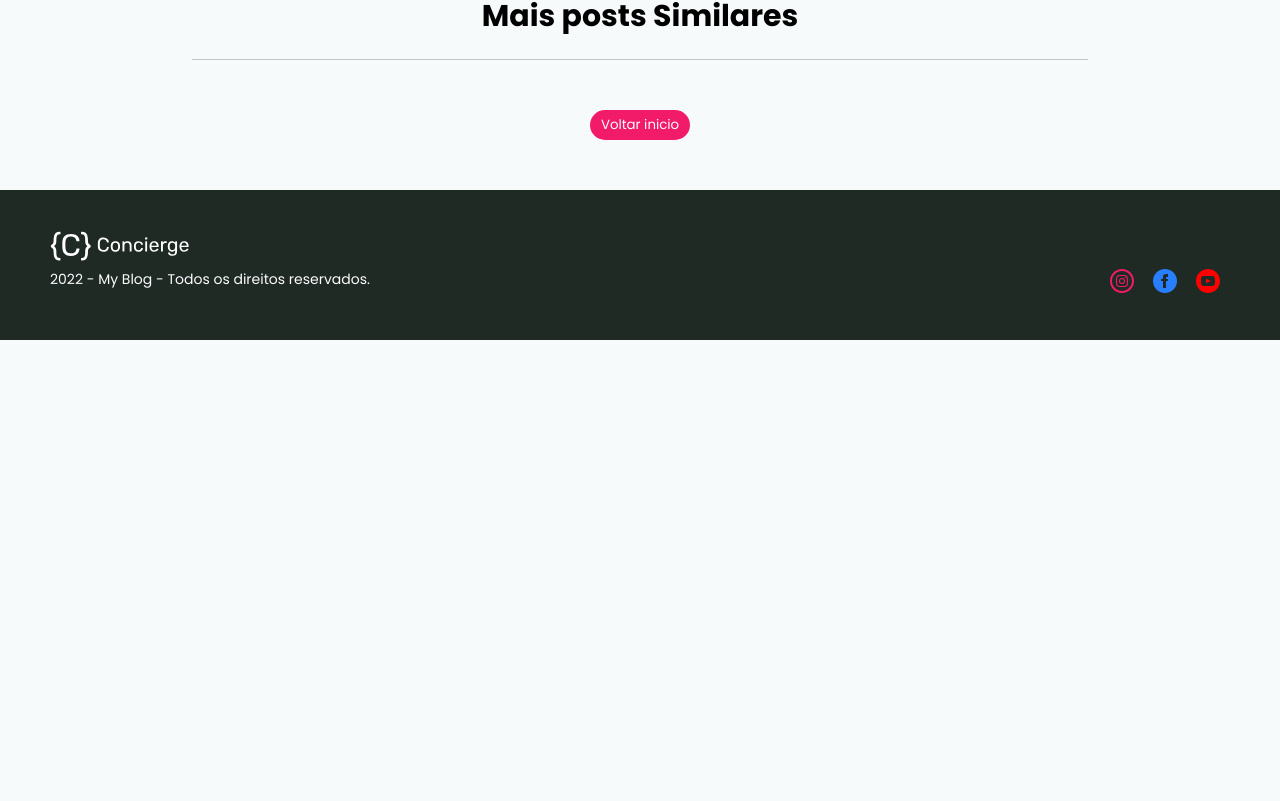
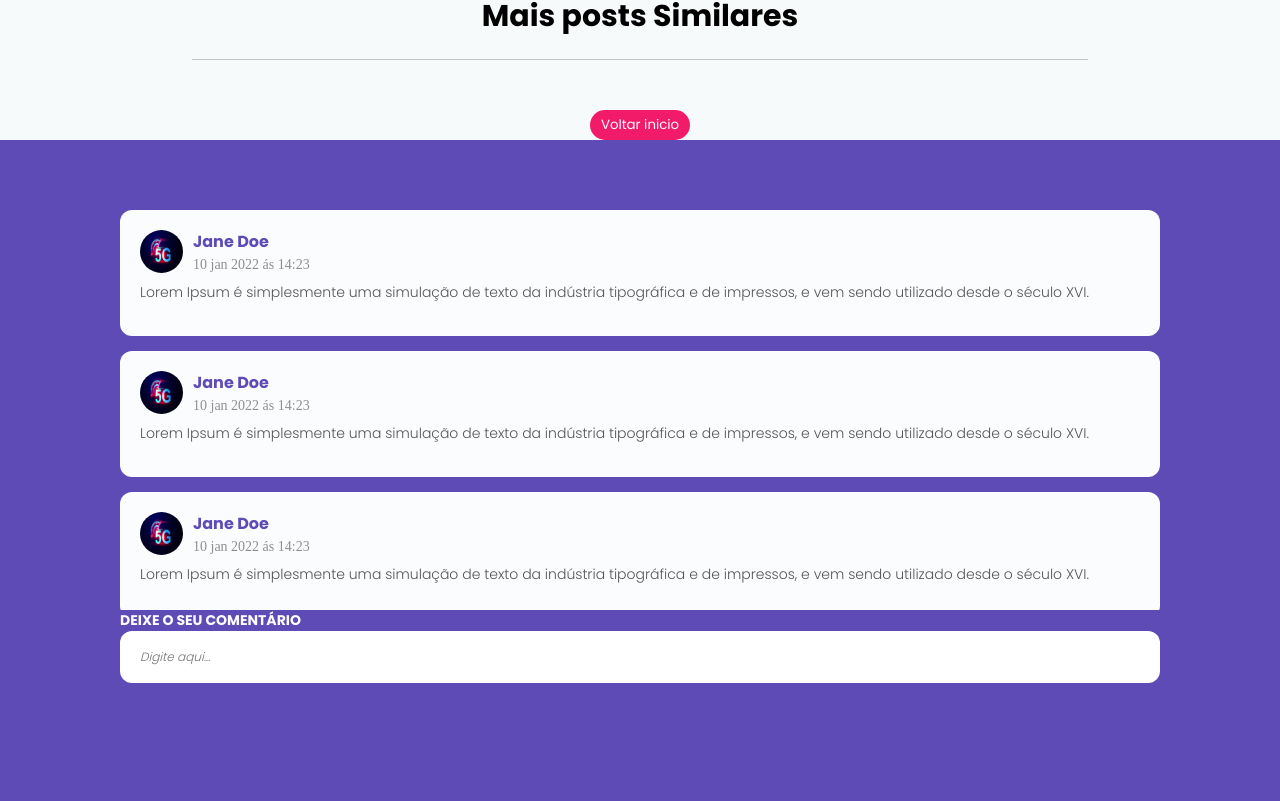
Before and after one commit to NandaPersa/concierge-blog, a React (Create React App) app: page /post in a window 1280 px wide. Shown: the part 1619-2420 px from the top of the page. Before the commit the page ends 1959 px from the top, so only its background shows below. Built offline with nearby package versions, Linux system fonts and the light colour scheme; no server answers; a web font is replaced by a local one.

Commit message:
feat: add section comments

```diff
--- /dev/null
+++ b/src/components/CommentComponent/CommentComponent.tsx
@@ -0,0 +1,23 @@
+import React from "react";
+import { Container, CreatedAt, Name, Text, HeaderComment } from "./styles";
+import img from "../../assets/5g.png";
+
+const CommentComponent: React.FC = () => {
+  return (
+    <Container>
+      <HeaderComment>
+        <img src={img} alt="" />
+        <div>
+          <Name>Jane Doe</Name>
+          <CreatedAt>10 jan 2022 ás 14:23</CreatedAt>
+        </div>
+      </HeaderComment>
+      <Text>
+        Lorem Ipsum é simplesmente uma simulação de texto da indústria
+        tipográfica e de impressos, e vem sendo utilizado desde o século XVI.
+      </Text>
+    </Container>
+  );
+};
+
+export default CommentComponent;
--- /dev/null
+++ b/src/components/CommentComponent/styles.tsx
@@ -0,0 +1,50 @@
+import styled from "styled-components";
+
+export const Container = styled.div`
+  width: 100%;
+  height: 126px;
+  padding: 20px;
+  background-color: ${({ theme }) => theme.palette.white.main.hex()};
+  border-radius: 12px;
+  margin-bottom: 15px;
+
+  img {
+    width: 43px;
+    height: 43px;
+    border-radius: 50px;
+    margin-right: 10px;
+  }
+`;
+
+export const Name = styled.h3`
+  font-family: ${({ theme }) => theme.fonts.familys.first};
+  color: ${({ theme }) => theme.palette.purple.main.hex()};
+  font-weight: 600;
+  font-size: 16px;
+  line-height: 21px;
+  margin-bottom: 5px;
+`;
+
+export const Text = styled.p`
+  font-family: ${({ theme }) => theme.fonts.familys.first};
+  font-weight: 300;
+  font-size: 14px;
+  line-height: 18px;
+  color: #555555;
+`;
+
+export const CreatedAt = styled.h4`
+  font-family: ${({ theme }) => theme.fonts.familys.second};
+  font-weight: 400;
+  font-size: 14px;
+  line-height: 15px;
+  color: #8f8f8f;
+`;
+
+export const HeaderComment = styled.header`
+  width: 100%;
+  display: flex;
+  align-items: center;
+  justify-content: flex-start;
+  margin-bottom: 10px;
+`;
--- a/src/pages/Publication/index.tsx
+++ b/src/pages/Publication/index.tsx
@@ -4,8 +4,14 @@ import { Link } from "react-router-dom";
 import ImgMainPost from "../../assets/main-post.png";
 import Img5g from "../../assets/5g.png";
 
-import { PostContent } from "./styles";
+import {
+  AddNewComment,
+  InputComment,
+  PostContent,
+  SectionComments,
+} from "./styles";
 import TagCategory from "../../components/TagCategory";
+import CommentComponent from "../../components/CommentComponent/CommentComponent";
 
 export function Publication(): JSX.Element {
   return (
@@ -91,6 +97,23 @@ export function Publication(): JSX.Element {
           <button type="submit">Voltar inicio</button>
         </Link>
       </PostContent>
+      <SectionComments>
+        <div className="content">
+          <CommentComponent />
+          <CommentComponent />
+          <CommentComponent />
+          <CommentComponent />
+        </div>
+        <AddNewComment>
+          <p>DEIXE O SEU COMENTÁRIO</p>
+          <InputComment
+            type="text"
+            id="name"
+            name="name"
+            placeholder="Digite aqui..."
+          />
+        </AddNewComment>
+      </SectionComments>
     </>
   );
 }
--- a/src/pages/Publication/styles.ts
+++ b/src/pages/Publication/styles.ts
@@ -121,3 +121,42 @@ export const PostContent = styled.div`
     }
   }
 `;
+
+export const SectionComments = styled.div`
+  width: 100%;
+  height: 686px;
+  background-color: ${({ theme }) => theme.palette.purple.main.hex()};
+  padding: 70px 120px;
+
+  .content {
+    overflow-y: scroll;
+    height: 400px;
+    width: 100%;
+  }
+`;
+
+export const AddNewComment = styled.div`
+  width: 100%;
+
+  p {
+    font-weight: 600;
+    font-size: 14px;
+    line-height: 21px;
+    color: ${({ theme }) => theme.palette.white.main.hex()};
+    font-family: ${({ theme }) => theme.fonts.familys.first};
+  }
+`;
+
+export const InputComment = styled.input`
+  width: 100%;
+  height: 52px;
+  border-radius: 12px;
+  border: none;
+  padding-left: 20px;
+
+  font-style: italic;
+  font-weight: 300;
+  font-size: 12px;
+  line-height: 18px;
+  font-family: ${({ theme }) => theme.fonts.familys.first};
+`;
```
Also changed, not shown: 1 other file (tests, documents, lock files or other folders).
